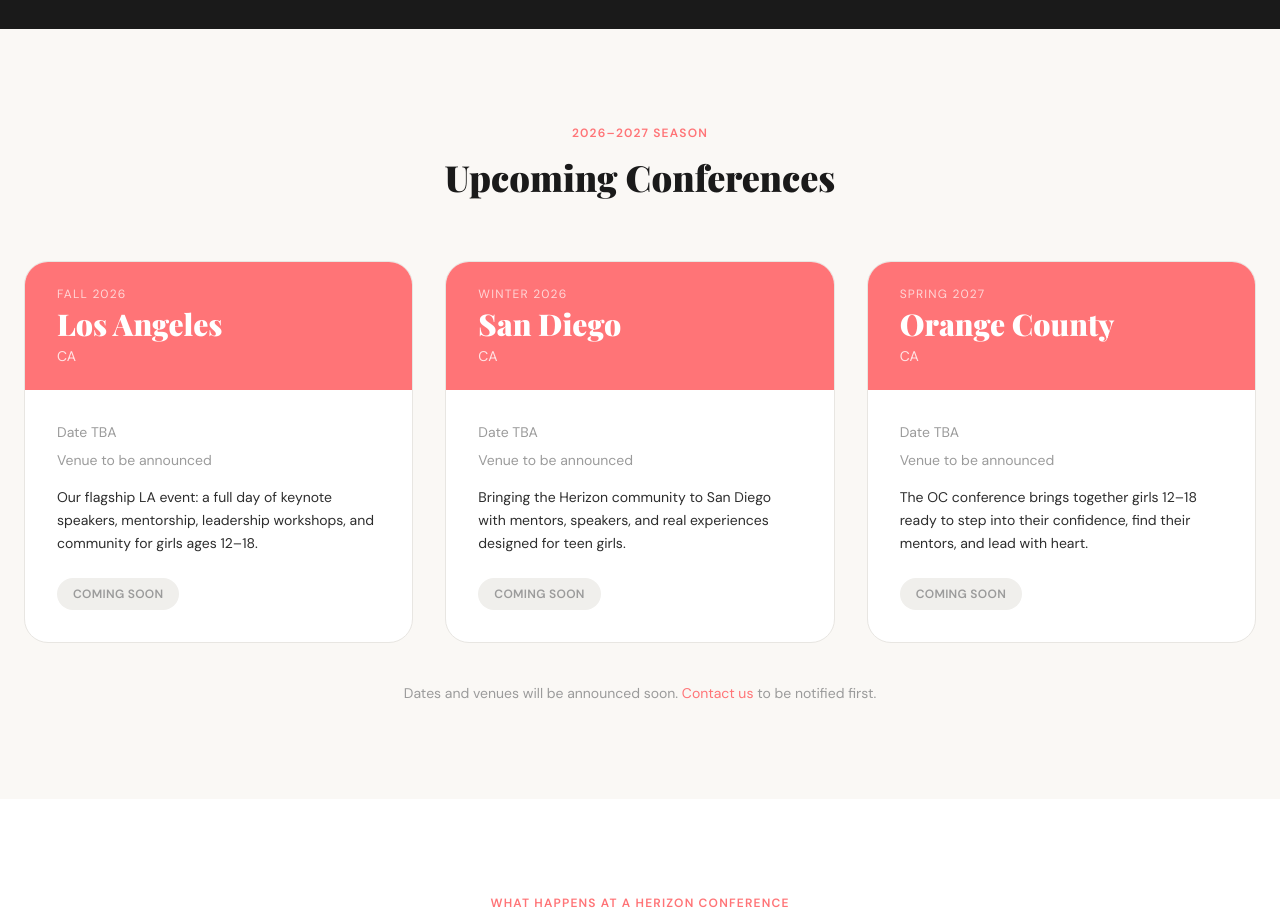
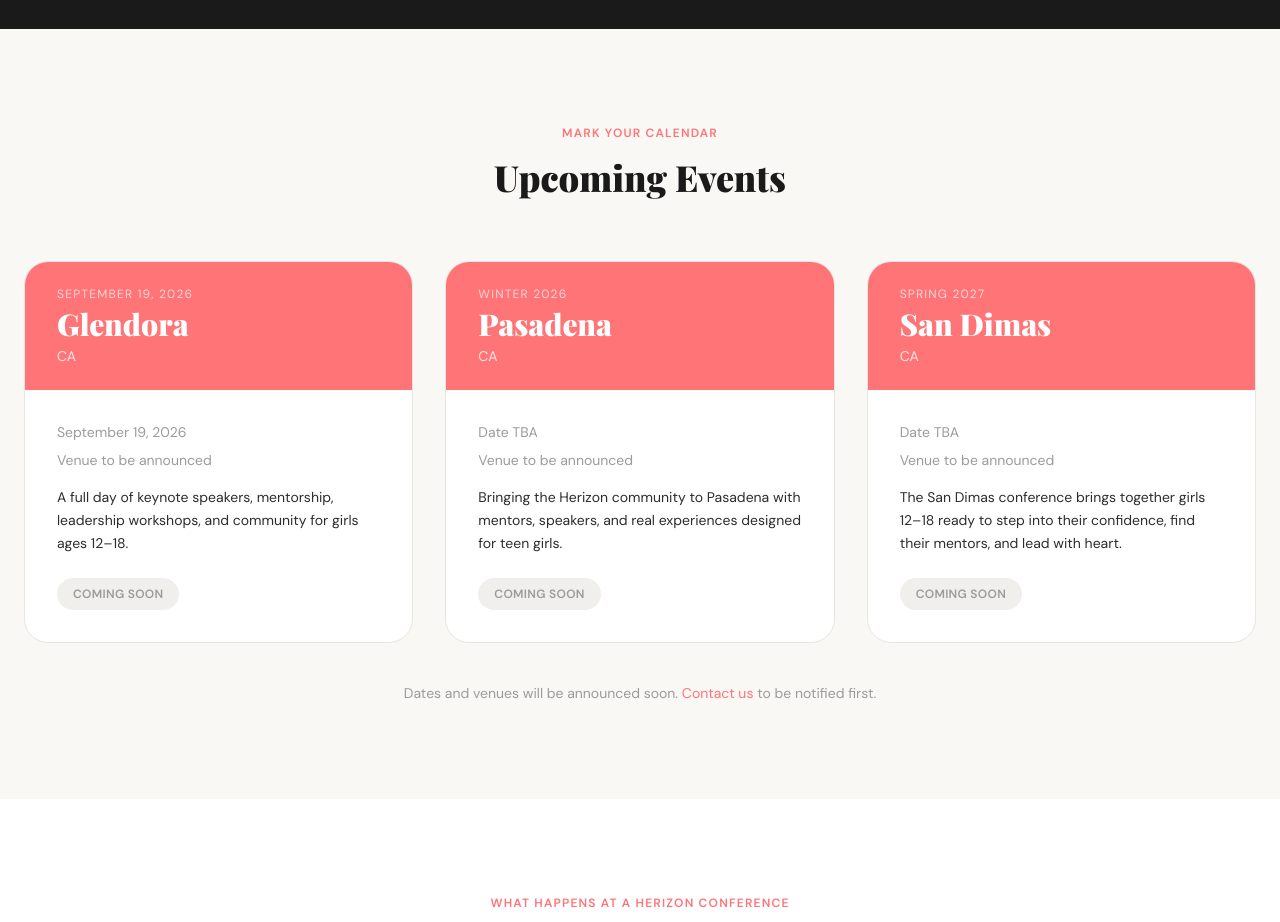
Before and after one commit to flourishprosper/herizonsociety-website, a Next.js app: page /events in a window 1280 px wide. Shown: the part 820-1742 px from the top of the page. Built offline with nearby package versions, Linux system fonts and the light colour scheme; a web font is replaced by a local one.

Commit message:
events: sync events to home page, update labels to 'Mark Your Calendar' / 'Upcoming Events'

```diff
--- a/src/app/events/page.tsx
+++ b/src/app/events/page.tsx
@@ -9,36 +9,36 @@ export const metadata: Metadata = {
 
 const upcomingEvents = [
   {
-    id: "la-fall-2026",
-    city: "Los Angeles",
+    id: "glendora-sept-2026",
+    city: "Glendora",
     state: "CA",
-    date: "Fall 2026",
-    fullDate: "Date TBA",
+    date: "September 19, 2026",
+    fullDate: "September 19, 2026",
     venue: "Venue to be announced",
     description:
-      "Our flagship LA event: a full day of keynote speakers, mentorship, leadership workshops, and community for girls ages 12–18.",
+      "A full day of keynote speakers, mentorship, leadership workshops, and community for girls ages 12–18.",
     status: "coming-soon",
   },
   {
-    id: "sd-winter-2026",
-    city: "San Diego",
+    id: "pasadena-winter-2026",
+    city: "Pasadena",
     state: "CA",
     date: "Winter 2026",
     fullDate: "Date TBA",
     venue: "Venue to be announced",
     description:
-      "Bringing the Herizon community to San Diego with mentors, speakers, and real experiences designed for teen girls.",
+      "Bringing the Herizon community to Pasadena with mentors, speakers, and real experiences designed for teen girls.",
     status: "coming-soon",
   },
   {
-    id: "oc-spring-2027",
-    city: "Orange County",
+    id: "san-dimas-spring-2027",
+    city: "San Dimas",
     state: "CA",
     date: "Spring 2027",
     fullDate: "Date TBA",
     venue: "Venue to be announced",
     description:
-      "The OC conference brings together girls 12–18 ready to step into their confidence, find their mentors, and lead with heart.",
+      "The San Dimas conference brings together girls 12–18 ready to step into their confidence, find their mentors, and lead with heart.",
     status: "coming-soon",
   },
 ];
@@ -114,10 +114,10 @@ export default function EventsPage() {
         <div className="max-w-7xl mx-auto px-6">
           <div className="text-center mb-16">
             <p className="text-[#FF7477] text-xs font-semibold uppercase tracking-widest mb-4">
-              2026–2027 Season
+              Mark Your Calendar
             </p>
             <h2 className="font-serif text-4xl font-black text-[#1A1A1A]">
-              Upcoming Conferences
+              Upcoming Events
             </h2>
           </div>
           <div className="grid md:grid-cols-3 gap-8">
```
